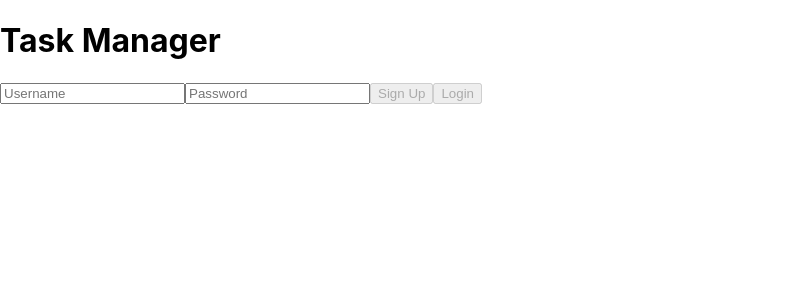
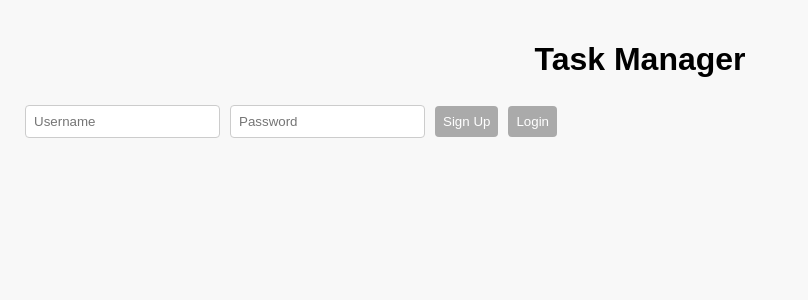
Before and after one commit to AndrewHulme88/project-planner, a React (Create React App) app in the folder frontend/: page / in a window 1280 px wide. Shown: the top 300 px of the page, without its empty margins (0-808 px from the left). Built offline with nearby package versions, Linux system fonts and the light colour scheme.

Commit message:
Added styling to App.css

```diff
--- a/frontend/src/App.css
+++ b/frontend/src/App.css
@@ -1,38 +1,57 @@
-.App {
+body {
+  font-family: sans-serif;
+  background-color: #f8f8f8;
+  margin: 0;
+  padding: 20px;
+}
+
+h1 {
   text-align: center;
 }
 
-.App-logo {
-  height: 40vmin;
-  pointer-events: none;
+.container {
+  max-width: 600px;
+  margin: auto;
+  background: white;
+  padding: 20px;
+  border-radius: 8px;
+  box-shadow: 0 0 8px rgba(0, 0, 0, 0.1);
 }
 
-@media (prefers-reduced-motion: no-preference) {
-  .App-logo {
-    animation: App-logo-spin infinite 20s linear;
-  }
+input, button {
+  padding: 8px;
+  margin: 5px;
+  border-radius: 4px;
+  border: 1px solid #ccc;
 }
 
-.App-header {
-  background-color: #282c34;
-  min-height: 100vh;
-  display: flex;
-  flex-direction: column;
-  align-items: center;
-  justify-content: center;
-  font-size: calc(10px + 2vmin);
+button {
+  cursor: pointer;
+  background-color: #4caf50;
   color: white;
+  border: none;
 }
 
-.App-link {
-  color: #61dafb;
+button:disabled {
+  background-color: #aaa;
+  cursor: not-allowed;
 }
 
-@keyframes App-logo-spin {
-  from {
-    transform: rotate(0deg);
-  }
-  to {
-    transform: rotate(360deg);
-  }
+.task {
+  display: flex;
+  align-items: center;
+  justify-content: space-between;
+  background: #f2f2f2;
+  padding: 8px;
+  margin: 6px 0;
+  border-radius: 4px;
 }
+
+.task span {
+  flex: 1;
+  cursor: pointer;
+}
+
+.task-actions button {
+  margin-left: 5px;
+}
```
